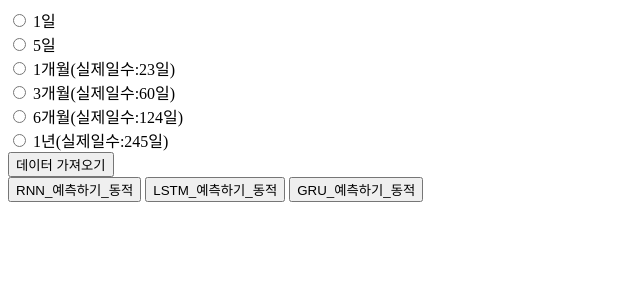
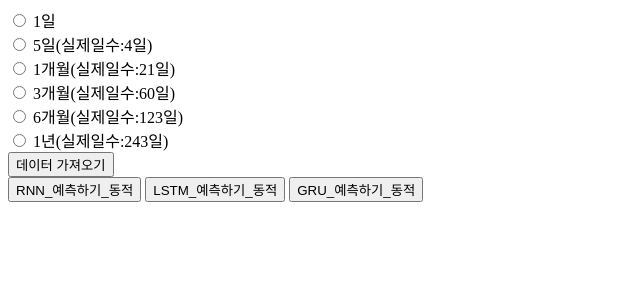
Before and after one commit to lsy3709/Rnn-Test-Samsung-Stock-Test, a Flask app: page / in a window 1280 px wide. Shown: the top 300 px of the page, without its empty margins (0-640 px from the left). Run offline with Flask 3, Linux system fonts and the light colour scheme.

Commit message:
1개월, 6개월, 1년 일수 확인 완료

```diff
--- a/app.py
+++ b/app.py
@@ -116,7 +116,7 @@
 
 # LSTM 예측 엔드포인트
 @app.route('/predict2', methods=['POST'])
-def predict3():
+def predict2():
     try:
         data = request.get_json()  # JSON 데이터에서 입력 값 추출
         if not data or 'data' not in data or 'period' not in data:
--- a/templates/index.html
+++ b/templates/index.html
@@ -8,11 +8,11 @@
 
 <form id="periodForm">
     <label><input type="radio" name="period" value="1d"> 1일</label><br>
-    <label><input type="radio" name="period" value="5d"> 5일</label><br>
-    <label><input type="radio" name="period" value="1mo"> 1개월(실제일수:23일)</label><br>
+    <label><input type="radio" name="period" value="5d"> 5일(실제일수:4일)</label><br>
+    <label><input type="radio" name="period" value="1mo"> 1개월(실제일수:21일)</label><br>
     <label><input type="radio" name="period" value="3mo"> 3개월(실제일수:60일)</label><br>
-    <label><input type="radio" name="period" value="6mo"> 6개월(실제일수:124일)</label><br>
-    <label><input type="radio" name="period" value="1y"> 1년(실제일수:245일)</label><br>
+    <label><input type="radio" name="period" value="6mo"> 6개월(실제일수:123일)</label><br>
+    <label><input type="radio" name="period" value="1y"> 1년(실제일수:243일)</label><br>
     <button type="button" id="fetchDataButton">데이터 가져오기</button>
 </form>
 <!-- 수정 -->
@@ -149,13 +149,13 @@ function makePrediction(modelType) {
             case '5d':
                 return 5;
             case '1mo':
-                return 23; // 약 30일로 간주
+                return 22; // 약 22일로 간주
             case '3mo':
-                return 60; // 약 90일로 간주
+                return 60; // 약 60일로 간주
             case '6mo':
-                return 124; // 약 180일로 간주
+                return 124; // 약 124일로 간주
             case '1y':
-                return 245; // 약 365일로 간주
+                return 244; // 약 244일로 간주
             default:
                 return 1; // 기본값 (1일)
         }
```
